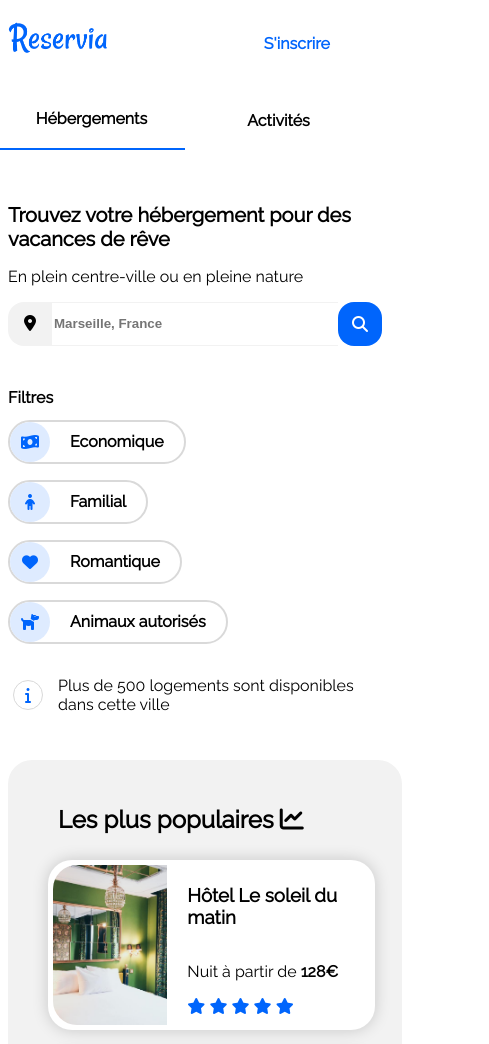
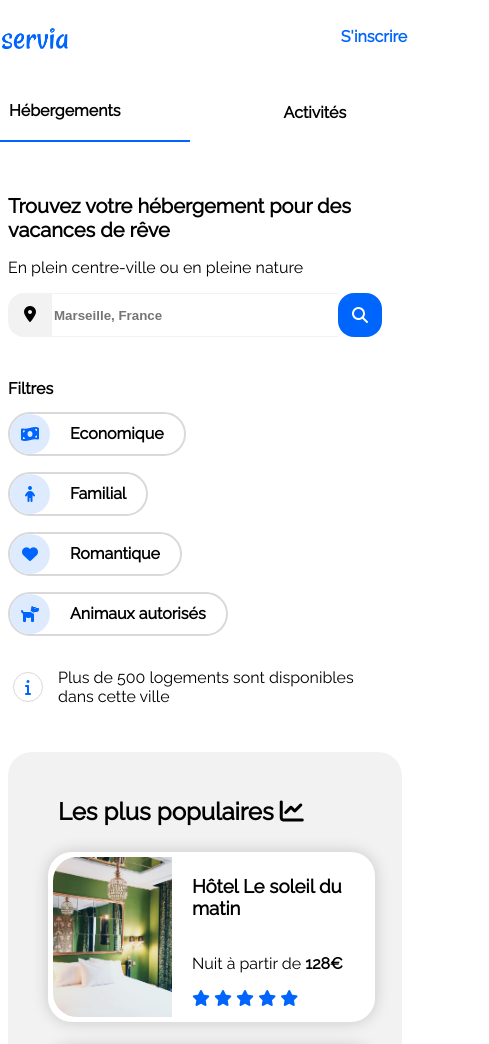
Before and after one commit to RemyHub92/Projet-2, a plain HTML site: page index.html in a window 390 px wide. Shown: the top 1044 px of the page, 489 px wide, since content can reach past the window. Drawn offline with Linux system fonts and the light colour scheme.

Commit message:
conversion en valeurs relatives et restructuration du header

```diff
--- a/index.html
+++ b/index.html
@@ -37,26 +37,7 @@
 
     </header>
 
-    <header class="header_mobile">
 
-      <div class="mobile_shaping">
-        <a class="bloc_logo" href="Accueil.html">
-          <img class="logo" src="images/logo/Reservia.png" alt="logo_Reservia">
-        </a>
-
-        <div class="menu_signup"> <a href="#" class="menu_signup2"> S'inscrire </a></div>
-      </div>
-
-
-      <nav class="left">
-        <ul>
-          <li class="menu_head"> <a class="colortext" href="#ancre1"> Hébergements </a></li>
-          <li class="menu_head2"> <a href="#ancre2"> Activités </a></li>
-        </ul>
-      </nav>
-
-
-    </header>
 
 
 
@@ -215,7 +196,7 @@
               <a href="#">
                 <figure class="host_body_bloc_figure">
                   <img class="host_body_bloc_pic"
-                    src="images/hebergements/4_small/annie-spratt-Eg1qcIitAuA-unsplash.jpg"
+                    src="images/hebergements/3_medium/annie-spratt-Eg1qcIitAuA-unsplash.jpg"
                     alt="chambre avec un lit et un tableau">
                   <div class="host_body_bloc_text">
                     <div class="host_body_bloc_figure_caption">
@@ -260,7 +241,7 @@
               <a href="#">
                 <figure class="host_body_bloc_figure">
                   <img class="host_body_bloc_pic"
-                    src="images/hebergements/4_small/febrian-zakaria-M6S1WvfW68A-unsplash.jpg"
+                    src="images/hebergements/3_medium/febrian-zakaria-M6S1WvfW68A-unsplash.jpg"
                     alt="chambre avec des lits et un bureau">
                   <div class="host_body_bloc_text">
                     <div class="host_body_bloc_figure_caption">
--- a/style.css
+++ b/style.css
@@ -27,9 +27,6 @@ header {
   align-items: center;
 }
 
-.header_mobile {
-  display: none;
-}
 
 .left {
   display: flex;
@@ -236,7 +233,7 @@ h1 {
   padding: 10px;
   display: flex;
   flex-direction: column;
-  width: 960px;
+  width: 66%;
   height: 100%;
   margin-right: 40px;
 }
@@ -386,6 +383,7 @@ a:link {
   flex-direction: column;
   margin-left: 20px;
   color: black;
+  width: 60%;
 }
 
 .host_aside_bloc_text_stars {
@@ -521,57 +519,32 @@ footer {
   font-weight: bold;
 }
 
-
-@media all and (max-width: 992px) {
-  .bloc_page {
+@media all and (max-width: 1370px) {
+  .host {
+    display: flex;
+    flex-direction: column-reverse;
+    height: auto;
+    width: 100%;
+  }
+  .host_aside {
+    margin-bottom: 40px;
     width: 100%;
   }
 
-  .header {
-    display: flex;
-    flex-direction: column;
-    justify-content: center;
+  .host_aside_bloc {
+    width: 95%;
+
   }
 
-  .menu {
-    display: flex;
-    justify-content: center;
-    margin-left: -50px;
+  .host_body_bloc_figure {
+    width: auto;
   }
 
-  .menu_head {
-    border-top: none;
-    border-bottom: 2px solid #0065FC;
-    padding-bottom: 20px;
-  }
-
-  .menu_head2 {
-    padding-bottom: 20px;
-  }
-
-  .menu_head2:hover {
-    color: #0065FC;
-    border-top: none;
-    border-bottom: 2px solid #0065FC;
-  }
-
-  .menu_signup {
-    padding-bottom: 20px;
-  }
-
-  .search_bloc_main {
-    display: flex;
-    flex-direction: column;
-  }
-
-  .search_filter {
-    display: flex;
-  }
-
-  .search_bloc_filter {
-    display: flex;
-    flex-direction: row;
-    flex-wrap: wrap;
+  .host_aside_bloc_pic {
+    height: 100%;
+    width: 100%;
+    object-fit: cover;
+    border-radius: 1.5rem 0 0 1.5rem;
   }
 
   .host {
@@ -624,6 +597,61 @@ footer {
     width: 100%;
     object-fit: cover;
     border-radius: 1.5rem 0 0 1.5rem;
+  }
+
+
+}
+
+@media all and (max-width: 992px) {
+  .bloc_page {
+    width: 100%;
+  }
+
+  .header {
+    display: flex;
+    flex-direction: column;
+    justify-content: center;
+  }
+
+  .menu {
+    display: flex;
+    justify-content: center;
+    margin-left: -50px;
+  }
+
+  .menu_head {
+    border-top: none;
+    border-bottom: 2px solid #0065FC;
+    padding-bottom: 20px;
+  }
+
+  .menu_head2 {
+    padding-bottom: 20px;
+  }
+
+  .menu_head2:hover {
+    color: #0065FC;
+    border-top: none;
+    border-bottom: 2px solid #0065FC;
+  }
+
+  .menu_signup {
+    padding-bottom: 20px;
+  }
+
+  .search_bloc_main {
+    display: flex;
+    flex-direction: column;
+  }
+
+  .search_filter {
+    display: flex;
+  }
+
+  .search_bloc_filter {
+    display: flex;
+    flex-direction: row;
+    flex-wrap: wrap;
   }
 
   .activity {
@@ -723,11 +751,7 @@ footer {
     width: 100%;
   }
 
-  .header {
-    display: none;
-  }
-
-  .header_mobile {
+  .header{
     width: 100%;
     display: flex;
     flex-direction: column;
@@ -741,20 +765,25 @@ footer {
   }
 
   .logo {
+    position: relative;
+    left: -11rem;
     padding: 0px;
     margin-left: 0;
   }
 
   .menu_signup {
-    margin-top: 20px;
+    position: relative;
+    top: -80px;
+    left: -30px;
     margin-right: 2rem;
   }
 
   .left {
-    width: 100%;
+    width: 500px;
     display: flex;
+    position: relative;
     justify-content: space-between;
-    margin-left: -20px;
+    left: 89px;
   }
 
   nav ul {
```
